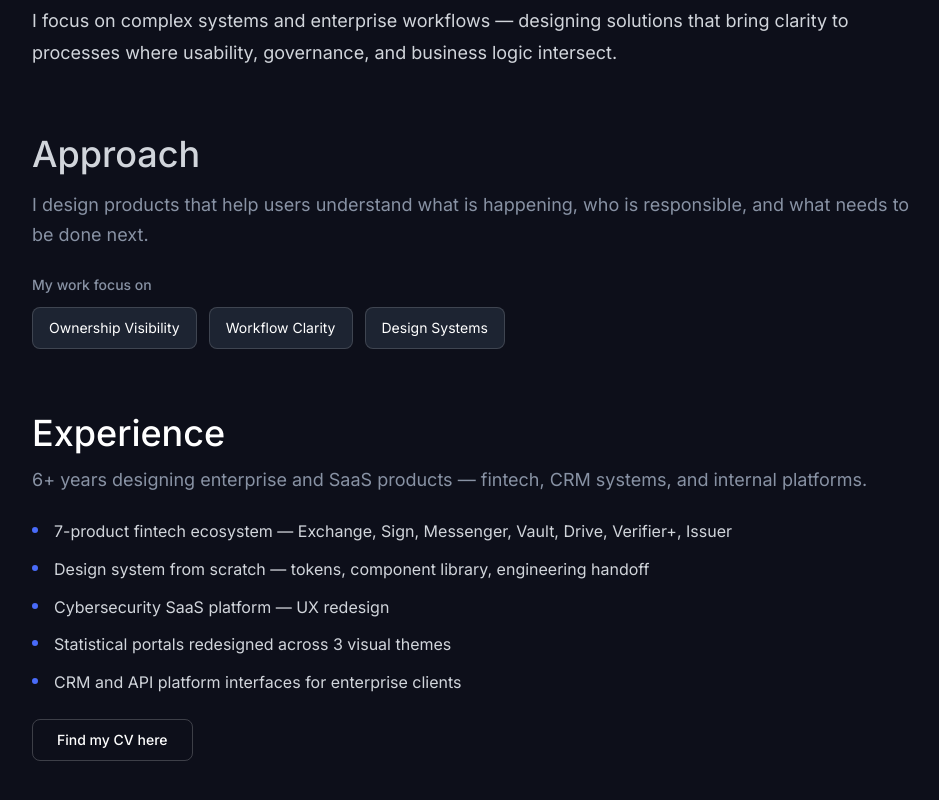
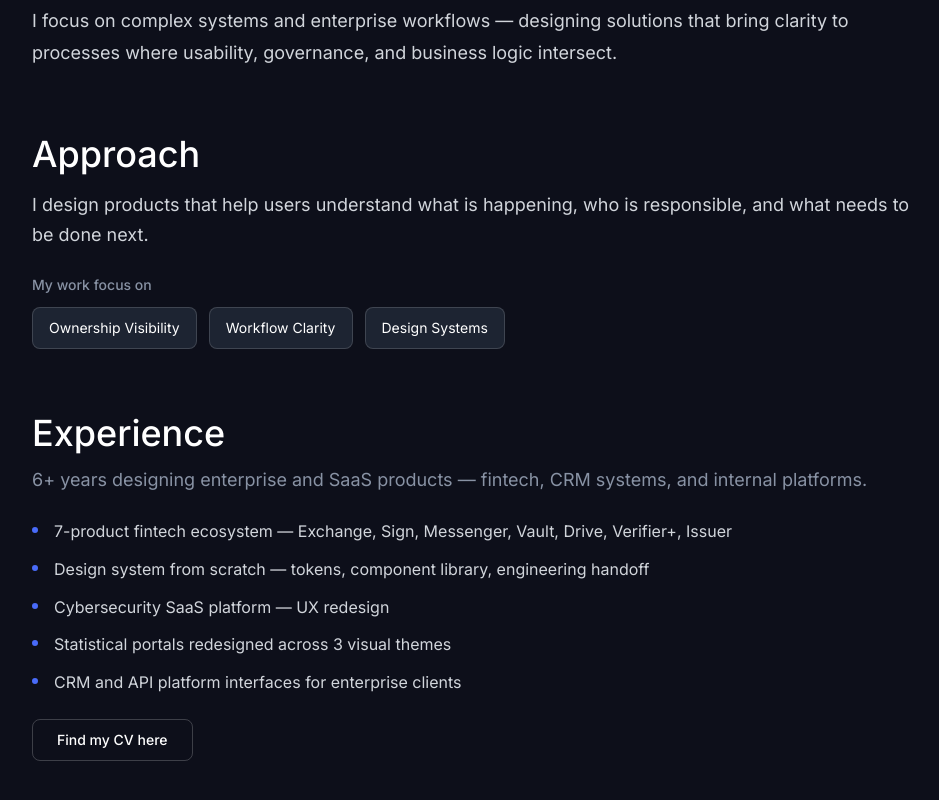
Before and after one commit to AlonaRyzhenko/alyona-portfolio, a Next.js app: page / in a window 1280 px wide. Shown: the part 1040-1840 px from the top of the page, without its empty margins (74-1013 px from the left). Built offline with nearby package versions, Linux system fonts and the light colour scheme.

Commit message:
Fix Approach heading and paragraph colors

```diff
--- a/components/About.tsx
+++ b/components/About.tsx
@@ -60,10 +60,10 @@ export default function About() {
           {/* Approach */}
           <motion.div variants={stagger} className="flex flex-col gap-6">
             <motion.div variants={stagger} className="flex flex-col gap-4">
-              <motion.h2 variants={fadeUp} className="text-4xl font-medium text-[#D1D5DB]">
+              <motion.h2 variants={fadeUp} className="text-4xl font-medium text-white">
                 Approach
               </motion.h2>
-              <motion.p variants={fadeUp} className="text-[#8892a4] text-lg leading-[1.7] max-w-[880px]">
+              <motion.p variants={fadeUp} className="text-[#D1D5DB] text-lg leading-[1.7] max-w-[880px]">
                 I design products that help users understand what is happening,
                 who is responsible, and what needs to be done next.
               </motion.p>
```
Also changed, not shown: .claude/settings.local.json.
